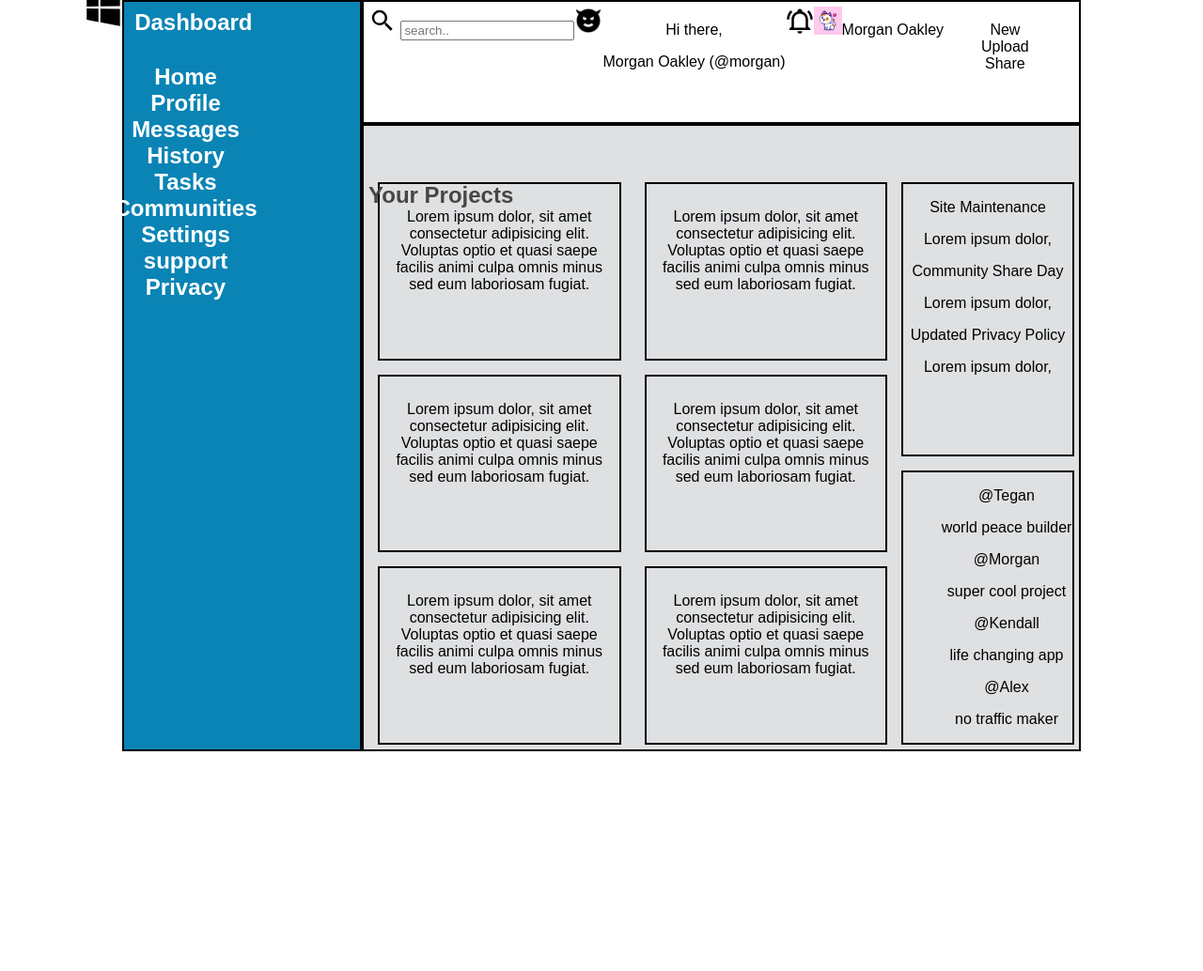
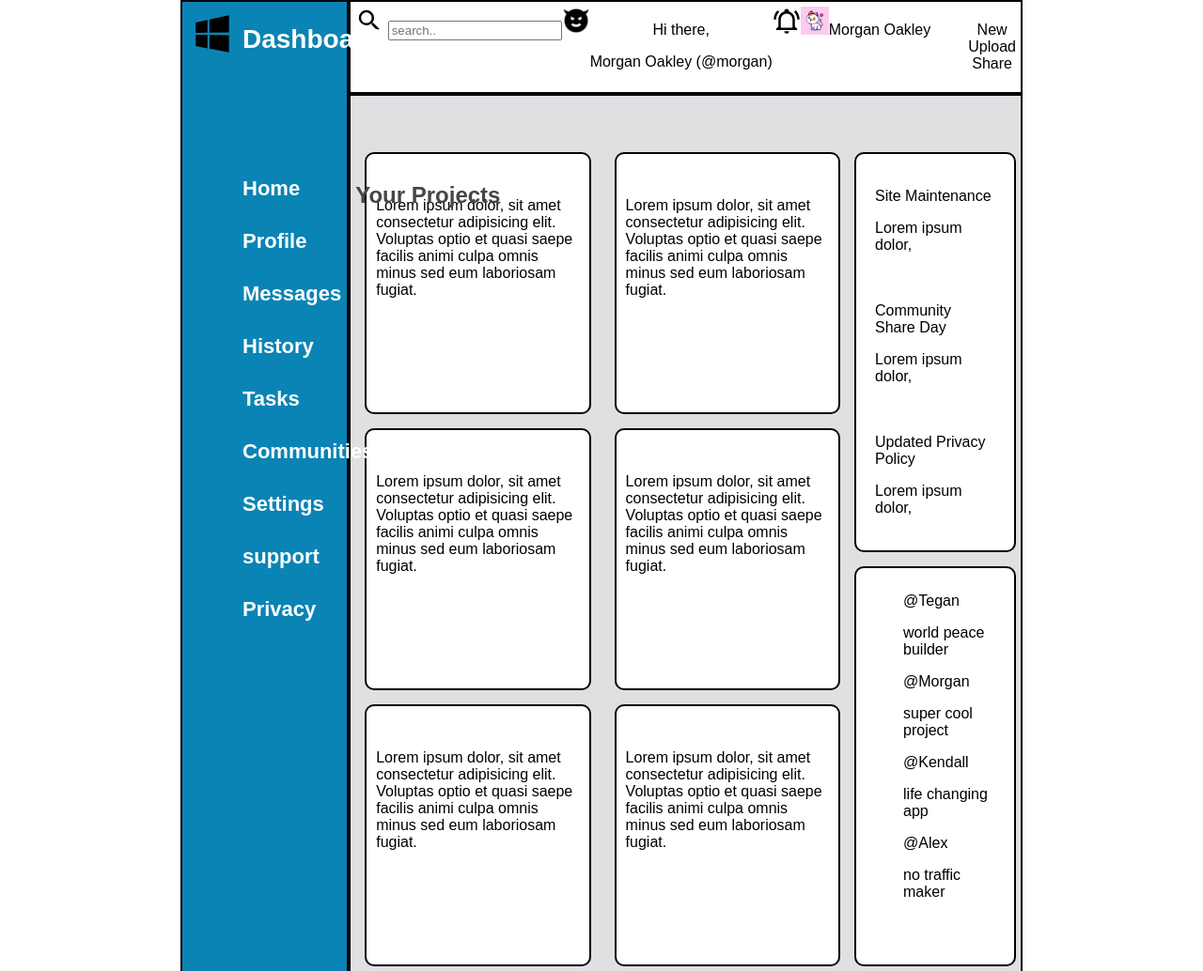
Before and after one commit to Tryndameir/admin-dashboard, a plain HTML site: page index.html in a window 1280 px wide. Shown: the whole page at 94% size. Before the commit the page ends 800 px from the top, so only its background shows below. Drawn offline with Linux system fonts and the light colour scheme.

Commit message:
aligned sidebar

```diff
--- a/index.html
+++ b/index.html
@@ -11,8 +11,8 @@
         <div class="sidebar">
             <div class="navigation-icon">
                 <img src="./images/logo.svg" height="50px" width="50px">
-                <span>Dashboard</span>
             </div>
+            <div class="navigation dashboard">Dashboard</div>
             <div class="navigation home">Home</div>
             <div class="navigation profile">Profile</div>
             <div class="navigation messages">Messages</div>
--- a/style.css
+++ b/style.css
@@ -1,11 +1,11 @@
 body {
     font-family: Arial, Helvetica, sans-serif;
     height: 100vh;
-    padding-left: 130px;
-    padding-right: 130px;
+    width: 70vw;
     font-size: 1rem;
     text-wrap: wrap;
-    margin: 0;
+    margin: auto;
+
 }
 
 li {
@@ -15,7 +15,7 @@ li {
 
 .container {
     display: grid;
-    grid-template-columns: 1fr 3fr;
+    grid-template-columns: 20% 80%;
     grid-template-rows: 1fr 5fr;
     text-align: center;
     height: 100%;
@@ -28,24 +28,34 @@ li {
 
 .navigation {
     position: relative;
-    left: -60px
+    right: -26px;
+    margin-top: 30px;
 }
 
 .navigation-icon {
     position: relative;
     top: -30px;
-    left: -80px;
+    left: -30px;
+
+}
+
+.navigation.dashboard {
+    position: relative;
+    top: -100px;
+    font-size: 28px;
+    padding-bottom: -50px;
 }
 
 .sidebar {
     background-color: rgb(10, 132, 181);
     grid-column: 1 / 2;
     grid-row: 1 / span 2;
-    padding: 10px;
+    padding: 38px;
     border: solid black 2px;
     color: white;
-    font-size: 24px;
+    font-size: 22px;
     font-weight: 600;
+    text-align: left;
 }
 
 .header {
@@ -79,8 +89,12 @@ li {
 
 .projects div {
     border: solid black 2px;
+    border-radius: 10px;
     padding: 10px;
     margin-left: 10px;
+    background-color: white;
+    text-align: left;
+    padding-top: 30px;
 }
 
 .right {
@@ -90,6 +104,14 @@ li {
     grid-template-rows: 1fr 1fr;
     gap: 15px;
     margin-top: 55px;
+}
+
+.right div {
+    border-radius: 10px;
+    background-color: white;
+    padding-top: 10px;
+    padding: 10px;
+    text-align: left;
 }
 
 .announcements {
```
